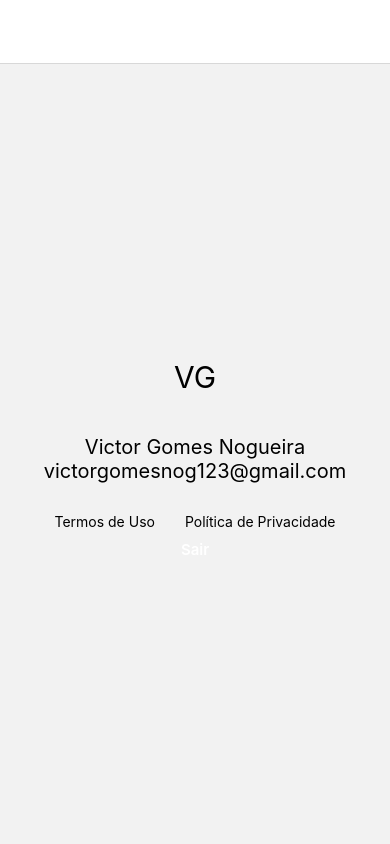
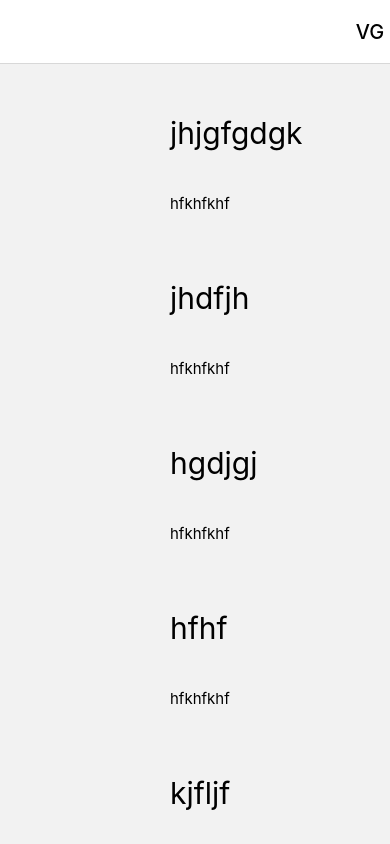
Before and after one commit to victorgomesdev/uaifood-app, a React Native app: screen /Login in a window 390 px wide. Built offline with nearby package versions, Linux system fonts and the light colour scheme; no server answers; grey boxes are pictures that could not be loaded.

Commit message:
Integrando as telas

```diff
--- a/src/components/Card/index.tsx
+++ b/src/components/Card/index.tsx
@@ -2,12 +2,12 @@ import { Text, TouchableOpacity, Image, View } from "react-native";
 import style from "./style";
 import { DeviceProps } from "../../types";
 
-export default function Card(props: DeviceProps, navigation: any) {
+export default function Card(props: DeviceProps) {
     return (
         <TouchableOpacity
             activeOpacity={0.6}
             style={style.card}
-            onPress={()=>{}}>
+            onPress={()=> props.clickHandler.navigate('DeviceControl', [])}>
             <View style={style.imageContainer}>
                 <Image
                     source={require('../../../assets/Uaifood.png')}
@@ -15,11 +15,10 @@ export default function Card(props: DeviceProps, navigation: any) {
             </View>
             <View style={style.cardContainer}>
                 <View style={style.nameContainer}>
-                    <Text style={style.title}>Robô</Text>
+                    <Text style={style.title}>{props.name}</Text>
                 </View>
                 <View style={style.descContainer}>
-                    <Text style={style.description}>kdhdgtbfhgvafafsststststttttttsstttttttttttttttttttttttttttttt</Text>
-
+                    <Text style={style.description}>{props.description}</Text>
                 </View>
             </View>
         </TouchableOpacity>
--- a/src/pages/Home/index.tsx
+++ b/src/pages/Home/index.tsx
@@ -1,20 +1,45 @@
-import { View, ScrollView } from "react-native";
+import { useEffect, useState } from 'react'
+import { FlatList, ScrollView, View } from "react-native";
 import style from "./style";
 import Card from "../../components/Card";
+import { DeviceProps } from '../../types';
 
-export default function Home({navigation, page}: any){
-    return(
-        <ScrollView
-        style={style.screen}
-        >
-            <Card/>
-            <Card/>
-            <Card/>
-            <Card/>
-            <Card/>
-            <Card/>
-            <Card/>
-            <Card/>
-        </ScrollView>
+export default function Home({ navigation, page }: any) {
+
+    const [devices, setDevices] = useState<DeviceProps[]>([])
+
+    useEffect(() => {
+        setDevices([
+            { id: 1, name: 'jhjgfgdgk', description: 'hfkhfkhf', imageURI: 'jdhfdufbhuf' },
+            { id: 1, name: 'jhdfjh', description: 'hfkhfkhf', imageURI: 'jdhfdufbhuf' },
+            { id: 2, name: 'hgdjgj', description: 'hfkhfkhf', imageURI: 'jdhfdufbhuf' },
+            { id: 3, name: 'hfhf', description: 'hfkhfkhf', imageURI: 'jdhfdufbhuf' },
+            { id: 3, name: 'kjfljf', description: 'hfkhfkhf', imageURI: 'jdhfdufbhuf' },
+            { id: 3, name: 'jfhkddjhfkh', description: 'hfkhfkhf', imageURI: 'jdhfdufbhuf' },
+        ])
+    }, [])
+
+    return (
+
+        <FlatList
+            style={style.screen}
+            data={devices}
+            renderItem={({ item }) => (
+
+                <Card
+                    id={item.id}
+                    name={item.name}
+                    description={item.description}
+                    imageURI={item.imageURI}
+                    clickHandler={navigation}
+                />)
+            }
+            keyExtractor={(item) => item.name}
+            ListFooterComponent={(
+                <View style={{height: 25}}></View> // procurar como colocar o espaço no fim da lista
+            )}
+        />
+
+
     )
 }
--- a/src/pages/Home/style.tsx
+++ b/src/pages/Home/style.tsx
@@ -8,7 +8,8 @@ const style = StyleSheet.create({
         backgroundColor: env.BACKGROUND,
         paddingTop: 25,
         paddingLeft: 15,
-        paddingRight: 15
+        paddingRight: 15,
+        paddingBottom: 25
     }
 })
 
--- a/src/routes.tsx
+++ b/src/routes.tsx
@@ -8,12 +8,13 @@ import Home from './pages/Home'
 import * as env from '../env.json'
 import Profile from './components/Profile'
 import ProfileScreen from './pages/Profile'
+import Device from './pages/Devices'
 
 const Stack = createNativeStackNavigator()
 
 export default function Routes() {
     return (
-        <Stack.Navigator initialRouteName='Profile'
+        <Stack.Navigator initialRouteName='Home'
             screenOptions={{
                 headerStyle: { backgroundColor: env.HIGHT_PRIORITY },
                 headerTitleStyle: {
@@ -21,7 +22,7 @@ export default function Routes() {
                     color: '#ffffff'
                 },
                 statusBarColor: env.HIGHT_PRIORITY,
-                headerRight: () => (<Profile name=''/>)
+                headerRight: () => (<Profile name='' />)
 
             }}>
             <Stack.Screen
@@ -37,6 +38,13 @@ export default function Routes() {
                 options={{
                     headerRight: () => null
                 }} />
+            <Stack.Screen
+            name='DeviceControl'
+            component={Device}
+            options={{
+                headerTitle: "Device"
+            }}
+            />
         </Stack.Navigator>
     )
 }
--- a/src/types.ts
+++ b/src/types.ts
@@ -6,5 +6,6 @@ export type DeviceProps = {
     name: string,
     imageURI: string,
     description: string,
-    id: number
+    id: number,
+    clickHandler?: any
 }
```
Also changed, not shown: src/pages/Devices/index.tsx (+5 -5 lines).
